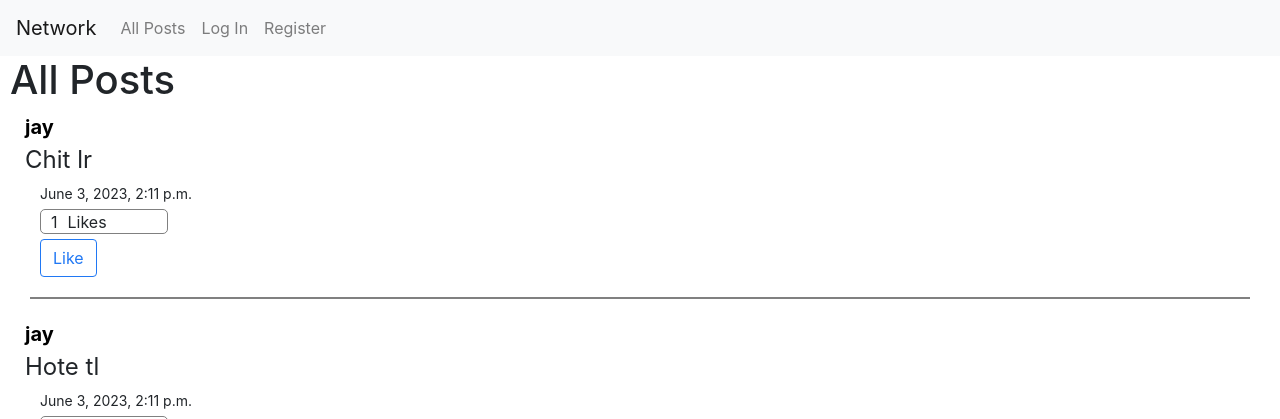
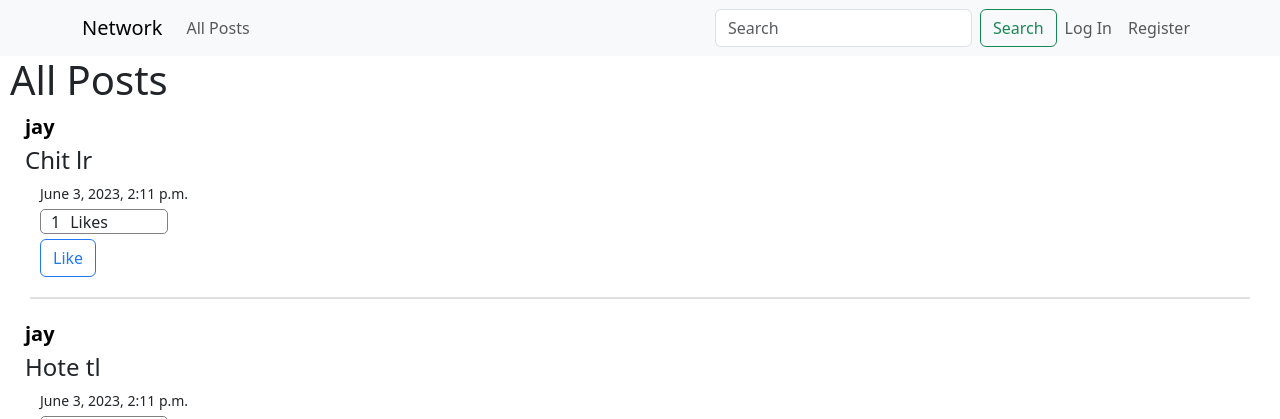
Before and after one commit to akkminn/django_projects, a Django app: page / in a window 1280 px wide. Shown: the top 419 px of the page. Run offline with Django 3.2, Linux system fonts and the light colour scheme; data comes from the database, SQL or seed files in the repository; both versions use the stored data as it was after the commit; some libraries are stand-ins or nearby versions.

Commit message:
Change the UI of navbar

```diff
--- a/network/network/models.py
+++ b/network/network/models.py
@@ -11,6 +11,21 @@ class Post(models.Model):
     timestamp = models.DateTimeField(auto_now_add=True)
     content = models.TextField(blank=True, null=False)
 
+    def __str__(self):
+        return f"Post by {self.user.username} at {self.timestamp}"
+
 class Profile(models.Model):
     follower = models.ForeignKey("User", on_delete=models.CASCADE, related_name="followings")
     following = models.ForeignKey("User", on_delete=models.CASCADE, related_name="followers")
+
+    def __str__(self):
+        return f"{self.follower.username} follows {self.following.username}"
+
+class Comment(models.Model):
+    user = models.ForeignKey(User, on_delete=models.CASCADE, related_name="commenter")
+    post = models.ForeignKey(Post, on_delete=models.CASCADE, related_name="comment")
+    content = models.TextField(blank=False, null=False)
+    timestamp = models.DateTimeField(auto_now_add=True)
+
+    def __str__(self):
+        return f"Comment by {self.user.username} on {self.post.id} at {self.timestamp}"
--- a/network/network/templates/network/layout.html
+++ b/network/network/templates/network/layout.html
@@ -4,33 +4,45 @@
 <html lang="en">
     <head>
         <title>{% block title %}Social Network{% endblock %}</title>
-        <link rel="stylesheet" href="https://stackpath.bootstrapcdn.com/bootstrap/4.4.1/css/bootstrap.min.css" integrity="sha384-Vkoo8x4CGsO3+Hhxv8T/Q5PaXtkKtu6ug5TOeNV6gBiFeWPGFN9MuhOf23Q9Ifjh" crossorigin="anonymous">
+        <link href="https://cdn.jsdelivr.net/npm/bootstrap@5.3.3/dist/css/bootstrap.min.css" rel="stylesheet" integrity="sha384-QWTKZyjpPEjISv5WaRU9OFeRpok6YctnYmDr5pNlyT2bRjXh0JMhjY6hW+ALEwIH" crossorigin="anonymous">
         <link href="{% static 'network/styles.css' %}" rel="stylesheet">
+        <script src="https://cdn.jsdelivr.net/npm/bootstrap@5.3.3/dist/js/bootstrap.bundle.min.js" integrity="sha384-YvpcrYf0tY3lHB60NNkmXc5s9fDVZLESaAA55NDzOxhy9GkcIdslK1eN7N6jIeHz" crossorigin="anonymous"></script>
         {% block script %}
         {% endblock %}
     </head>
     <body>
 
-        <nav class="navbar navbar-expand-lg navbar-light bg-light">
-            <a class="navbar-brand" href="{% url 'index' %}">Network</a>
-
-            <div>
-              <ul class="navbar-nav mr-auto">
-                {% if user.is_authenticated %}
+        <nav class="navbar navbar-expand-lg bg-body-tertiary">
+            <div class="container-md">
+              <a class="navbar-brand" href="{% url 'index' %}">Network</a>
+              <button class="navbar-toggler" type="button" data-bs-toggle="collapse" data-bs-target="#navbarSupportedContent" aria-controls="navbarSupportedContent" aria-expanded="false" aria-label="Toggle navigation">
+                <span class="navbar-toggler-icon"></span>
+              </button>
+              <div class="collapse navbar-collapse" id="navbarSupportedContent">
+                <ul class="navbar-nav me-auto mb-2 mb-lg-0">
                     <li class="nav-item">
-                        <a class="nav-link" href="{% url 'profile' user.id %}"><strong>{{ user.username }}</strong></a>
+                        <a class="nav-link" href="{% url 'index' %}">All Posts</a>
                     </li>
-                {% endif %}
-                <li class="nav-item">
-                  <a class="nav-link" href="{% url 'index' %}">All Posts</a>
-                </li>
-                {% if user.is_authenticated %}
+                  {% if user.is_authenticated %}
                     <li class="nav-item">
                         <a class="nav-link" href="{% url 'following' %}">Following</a>
                     </li>
                     <li class="nav-item">
+                        <a class="nav-link" href="{% url 'profile' user.id %}"><strong>{{ user.username }}</strong></a>
+                    </li>
+                  {% endif %}
+                </ul>
+                <form class="d-flex" role="search">
+                    <input class="form-control me-2" type="search" placeholder="Search" aria-label="Search">
+                    <button class="btn btn-outline-success" type="submit">Search</button>
+                </form>
+
+                <ul class="navbar-nav text-end mb-2 mb-lg-0">
+                {% if user.is_authenticated %}
+                    <li class="nav-item">
                         <a class="nav-link" href="{% url 'logout' %}">Log Out</a>
                     </li>
+
                 {% else %}
                     <li class="nav-item">
                         <a class="nav-link" href="{% url 'login' %}">Log In</a>
@@ -38,11 +50,12 @@
                     <li class="nav-item">
                         <a class="nav-link" href="{% url 'register' %}">Register</a>
                     </li>
+                </ul>
+                {% endif %}
 
-                {% endif %}
-              </ul>
+              </div>
             </div>
-          </nav>
+        </nav>
 
         <div class="body">
             {% block body %}
```
Also changed, not shown: network/db.sqlite3, network/network/migrations/0003_alter_post_id_alter_profile_id_alter_user_id_comment.py (added).
